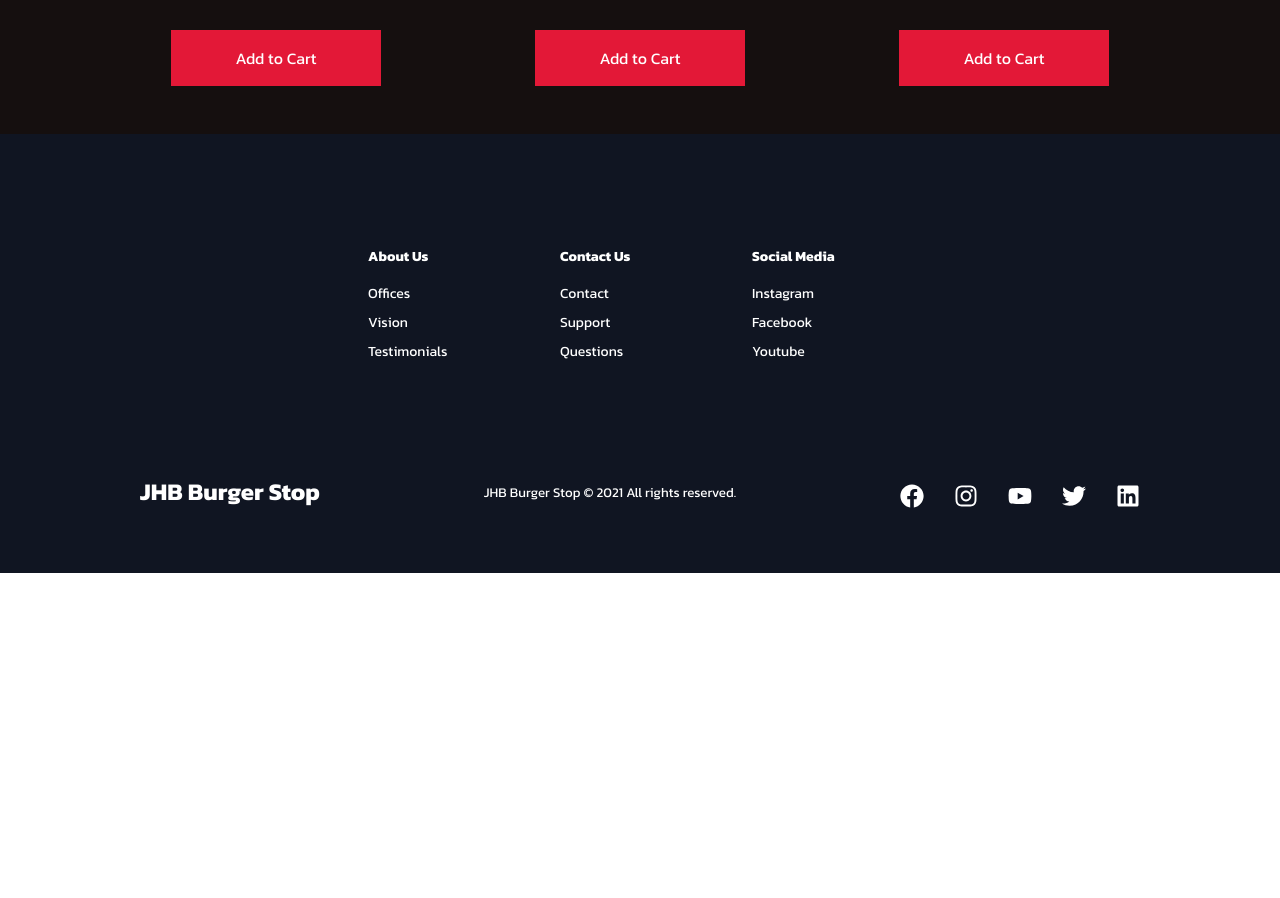
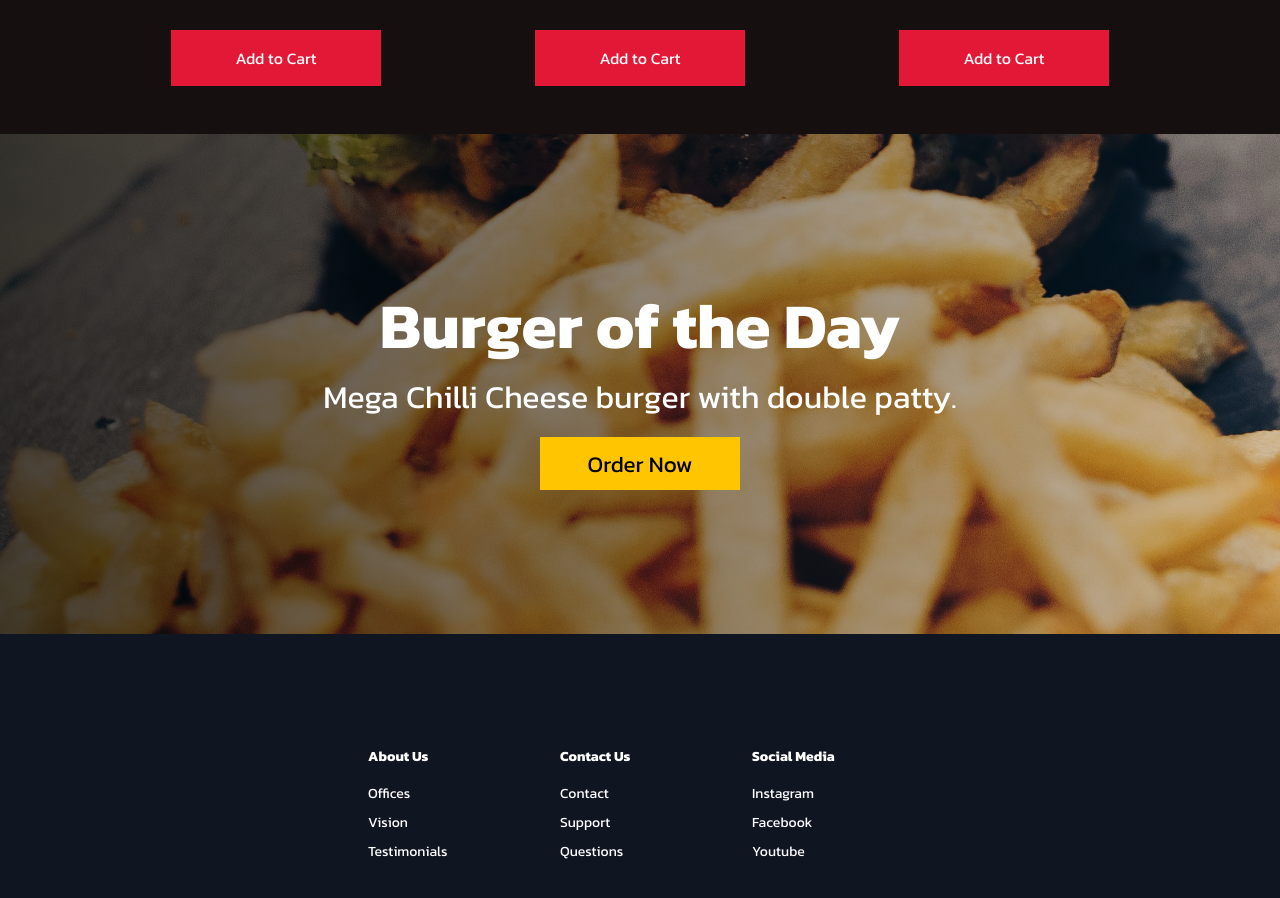
Before and after one commit to NicholasJardine/react-restaurant-template, a React (Create React App) app: page / in a window 1280 px wide. Shown: the part 1480-2378 px from the top of the page. Before the commit the page ends 2053 px from the top, so only its background shows below. Built offline with nearby package versions, Linux system fonts and the light colour scheme.

Commit message:
burger of the day in

```diff
--- a/src/App.js
+++ b/src/App.js
@@ -7,12 +7,14 @@ import Footer from './components/footer';
 import Sidebar from './components/Sidebar.js';
 import Products from './components/products';
 import {productData} from './components/products/data'
+import Feature from './components/Feature';
 function App() {
   return (
 <Router>
   <GlobalStyle/>
 <Hero/>
 <Products heading="Take your Pick" data={productData}/>
+<Feature/>
 <Footer/>
 </Router>
 
--- /dev/null
+++ b/src/components/Feature/FeatureElements.js
@@ -0,0 +1,20 @@
+import styled from 'styled-components'
+import FreaturePic from '../../images/burger1.jpg'
+
+
+
+export const FeatureButton = styled.button`
+    font-size:1.4rem;
+    padding: 0.6rem 3rem;
+    border: none;
+    background: #ffc500;
+    color:#000;
+    transition: 0.2s ease-out;
+
+    &:hover {
+        color:#fff;
+        background:#e31837;
+        transition: 0.2s ease-out;
+        cursor:pointer;
+    }
+`
--- /dev/null
+++ b/src/components/Feature/index.js
@@ -0,0 +1,39 @@
+import React from 'react'
+import styled from 'styled-components'
+import { FeatureButton} from './FeatureElements'
+import FreaturePic from '../../images/burger1.jpg'
+
+const FeatureContainer = styled.div`
+    background: linear-gradient(to right, rgba(0, 0, 0, 0.7),rgba(0, 0, 0, 0.1)), url(${FreaturePic});
+    height:100vh;
+    max-height:500px;
+    background-position:center;
+    background-size:cover;
+    display:flex;
+    flex-direction:column;
+    justify-content:center;
+    align-items:center;
+    color: #fff;
+    text-align:center;
+    padding: 0 1rem;
+
+    h1{
+        font-size: clamp(3rem, 5vw,5rem);
+    }
+
+    p{
+        margin-bottom:1rem;
+        font-size: clamp(1rem, 5vw, 2rem);
+    }
+`
+const Feature = () => {
+    return (
+        <FeatureContainer>
+            <h1>Burger of the Day</h1>
+            <p>Mega Chilli Cheese burger with double patty.</p>
+            <FeatureButton>Order Now</FeatureButton>
+        </FeatureContainer>
+    )
+}
+
+export default Feature
```
